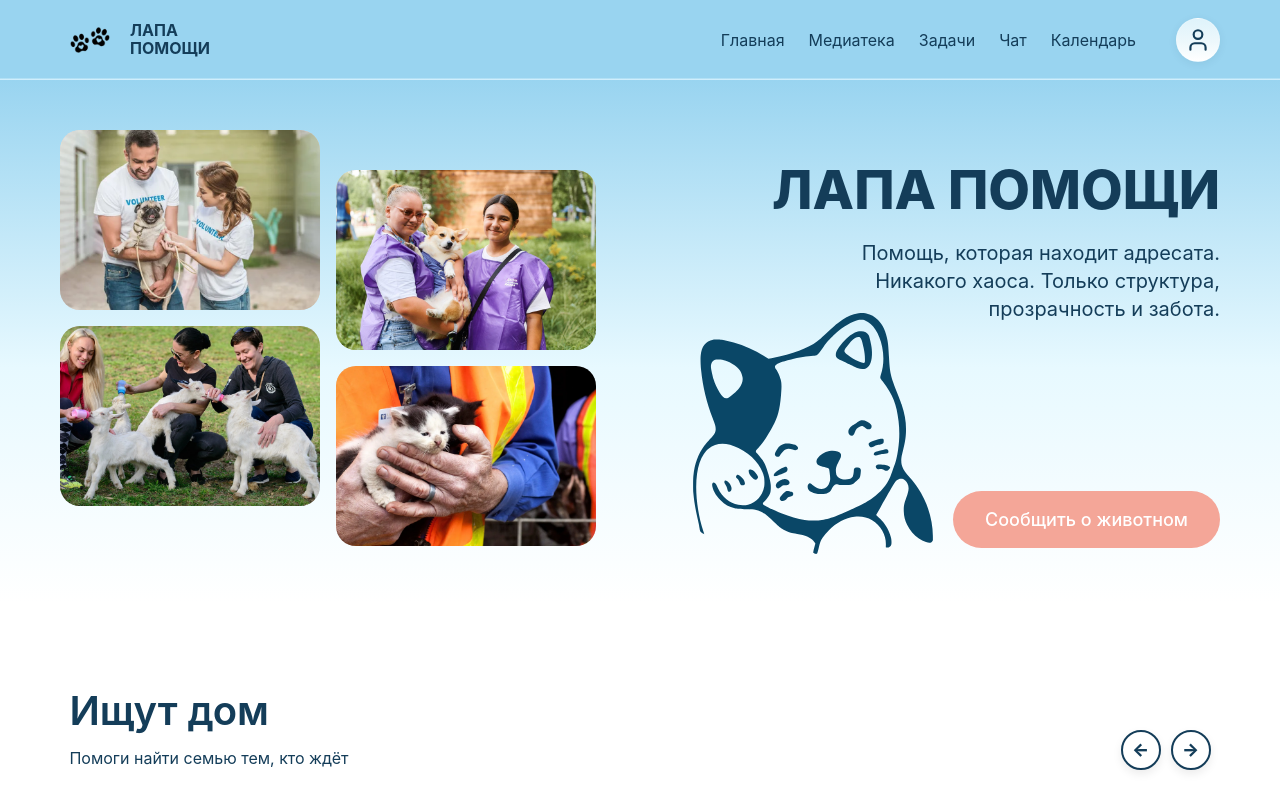
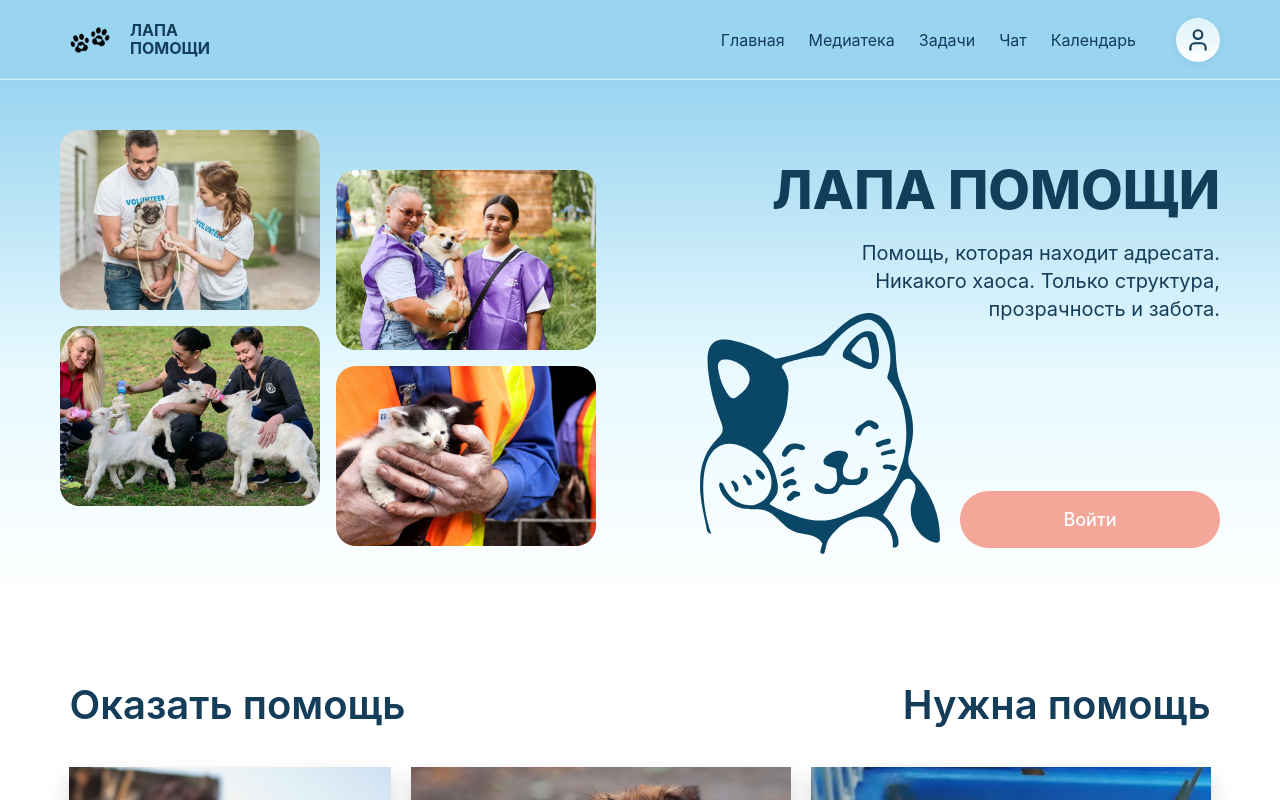
Before and after one commit to Tennikoff/lapa-pomoshi, a Next.js app: page / in a window 1280 px wide. Shown: the top 800 px of the page. Built offline with nearby package versions, Linux system fonts and the light colour scheme.

Commit message:
Главная страница

```diff
--- a/src/app/landing.module.css
+++ b/src/app/landing.module.css
@@ -248,6 +248,8 @@
 .gallery {
   background-color: #ffffff;
   padding: 80px 0;
+  --gallery-header-mb: 40px;   /* расстояние до фоток */
+  --gallery-btn-offset-y: 0px; /* поднять/опустить сами кнопки: -10px / +10px */
 }
 
 .galleryInner {
@@ -259,7 +261,7 @@
   display: flex;
   justify-content: space-between;
   align-items: flex-end;
-  margin-bottom: 40px;
+  margin-bottom: var(--gallery-header-mb);
 }
 
 .galleryTitle h2 {
@@ -267,6 +269,23 @@
   color: var(--color-dark-blue);
   margin-bottom: 8px;
   font-weight: 600;
+}
+
+.galleryHeaderBtn {
+  font-size: 40px;
+  color: var(--color-dark-blue);
+  font-weight: 600;
+  background: transparent;
+  border: none;
+  padding: 0;
+  cursor: pointer;
+  text-decoration: none;
+  line-height: 1.1;
+  transform: translateY(var(--gallery-btn-offset-y));
+}
+
+.galleryHeaderBtn:hover {
+  opacity: 0.85;
 }
 
 .galleryTitle p {
@@ -678,3 +697,8 @@
     text-align: center;
   }
 }
+
+.btnFixedWidth {
+  min-width: 260px;  /* при необходимости подгони: 260/280/300 */
+  text-align: center;
+}
--- /dev/null
+++ b/src/components/landing/AuthAwareLink.tsx
@@ -0,0 +1,36 @@
+"use client";
+
+import Link from "next/link";
+import { useEffect, useState } from "react";
+import { getAccessToken } from "@/src/lib/tokenStorage";
+
+export function AuthAwareLink({
+  authedHref,
+  guestHref,
+  className,
+  children,
+}: {
+  authedHref: string;
+  guestHref: string;
+  className?: string;
+  children: React.ReactNode;
+}) {
+  const [isAuthed, setIsAuthed] = useState<boolean>(() => Boolean(getAccessToken()));
+
+  useEffect(() => {
+    const sync = () => setIsAuthed(Boolean(getAccessToken()));
+    // обновится после логина/логаута при возврате на вкладку
+    window.addEventListener("focus", sync);
+    window.addEventListener("storage", sync);
+    return () => {
+      window.removeEventListener("focus", sync);
+      window.removeEventListener("storage", sync);
+    };
+  }, []);
+
+  return (
+    <Link href={isAuthed ? authedHref : guestHref} className={className}>
+      {children}
+    </Link>
+  );
+}
--- a/src/components/landing/LandingPage.tsx
+++ b/src/components/landing/LandingPage.tsx
@@ -1,5 +1,9 @@
+"use client";
+
 import Link from "next/link";
 import Image from "next/image";
+import { useSyncExternalStore } from "react";
+
 import s from "../../app/landing.module.css";
 
 import { LandingHeader } from "@/src/components/layout/LandingHeader";
@@ -7,7 +11,30 @@ import { LandingFooter } from "@/src/components/layout/LandingFooter";
 import { LeaderCard } from "@/src/components/features/LeaderCard";
 import { NewsItem } from "@/src/components/features/NewsItem";
 
+import { getAccessToken } from "@/src/lib/tokenStorage";
+
+function subscribeAuth(cb: () => void) {
+  // storage — обновление, если токен изменился в другом табе
+  // focus — чтобы подхватывать актуальный токен при возврате на вкладку
+  window.addEventListener("storage", cb);
+  window.addEventListener("focus", cb);
+  return () => {
+    window.removeEventListener("storage", cb);
+    window.removeEventListener("focus", cb);
+  };
+}
+
+function getAuthSnapshot() {
+  return Boolean(getAccessToken());
+}
+
+function getServerSnapshot() {
+  return false;
+}
+
 export function LandingPage() {
+  const authed = useSyncExternalStore(subscribeAuth, getAuthSnapshot, getServerSnapshot);
+
   return (
     <div className={s.page}>
       <LandingHeader />
@@ -72,28 +99,59 @@ export function LandingPage() {
                 <div className={s.heroCat}>
                   <img src="/images/кися.svg" alt="Иллюстрация кошки" />
                 </div>
-                <Link href="/animals" className={s.btn}>
-                  Сообщить о животном
-                </Link>
+
+                {/* ✅ Как ты просил:
+                    - гость: "Войти" (кликабельная)
+                    - авторизован: "Так держать!" (некликабельная)
+                    - визуал тот же, ширина фиксированная */}
+                {!authed ? (
+                  <Link href="/login" className={`${s.btn} ${s.btnFixedWidth}`}>
+                    Войти
+                  </Link>
+                ) : (
+                  <span
+                    className={`${s.btn} ${s.btnFixedWidth}`}
+                    style={{ pointerEvents: "none", userSelect: "none" }}
+                  >
+                    Так держать!
+                  </span>
+                )}
               </div>
             </div>
           </div>
         </section>
 
-        {/* ИЩУТ ДОМ */}
+        {/* Блок с фото */}
         <section className={s.gallery}>
           <div className={s.container}>
             <div className={s.galleryInner}>
               <div className={s.galleryHeader}>
-                <div className={s.galleryTitle}>
-                  <h2>Ищут дом</h2>
-                  <p>Помоги найти семью тем, кто ждёт</p>
-                </div>
+                {/* ✅ Как ты просил:
+                    - гость: 2 кнопки
+                    - авторизован: вместо кнопок текст */}
+                {!authed ? (
+                  <>
+                    <Link href="/register" className={s.galleryHeaderBtn}>
+                      Оказать помощь
+                    </Link>
 
-                <div className={s.galleryArrows}>
-                  <button className={s.arrowBtn}>←</button>
-                  <button className={s.arrowBtn}>→</button>
-                </div>
+                    <Link href="/register" className={s.galleryHeaderBtn}>
+                      Нужна помощь
+                    </Link>
+                  </>
+                ) : (
+                  <div
+                    className={s.galleryHeaderBtn}
+                    style={{
+                      width: "100%",
+                      textAlign: "center",
+                      cursor: "default",
+                      userSelect: "none",
+                    }}
+                  >
+                    Маленькие души, ради которых мы стараемся
+                  </div>
+                )}
               </div>
 
               <div className={s.galleryGrid}>
@@ -163,16 +221,8 @@ export function LandingPage() {
                   name="Кузнецова Анна"
                   tasks={14}
                 />
-                <LeaderCard
-                  image="/images/Саитова Ольга.png"
-                  name="Саитова Ольга"
-                  tasks={11}
-                />
-                <LeaderCard
-                  image="/images/Князев Олег.png"
-                  name="Князев Олег"
-                  tasks={7}
-                />
+                <LeaderCard image="/images/Саитова Ольга.png" name="Саитова Ольга" tasks={11} />
+                <LeaderCard image="/images/Князев Олег.png" name="Князев Олег" tasks={7} />
                 <LeaderCard
                   image="/images/Кузнецова Анна1.png"
                   name="Кузнецова Анна"
```
